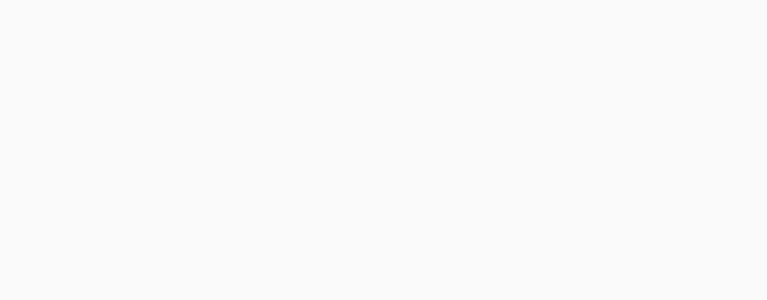
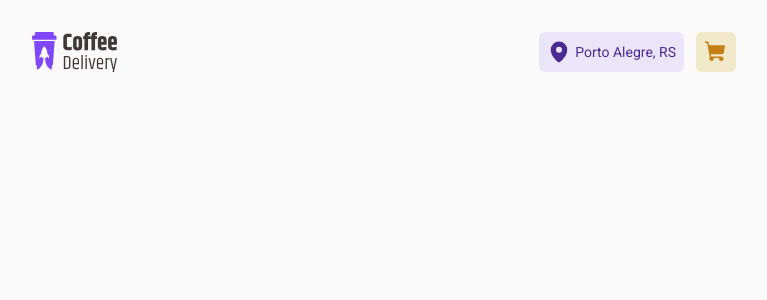
Before and after one commit to Sans-arch/coffee-delivery, a React (Vite) app: page / in a window 1280 px wide. Shown: the top 300 px of the page, without its empty margins (256-1023 px from the left). Built offline with nearby package versions, Linux system fonts and the light colour scheme.

Commit message:
Create header component

```diff
--- a/index.html
+++ b/index.html
@@ -7,7 +7,7 @@
   <meta name="viewport" content="width=device-width, initial-scale=1.0" />
   <link rel="preconnect" href="https://fonts.googleapis.com" />
   <link rel="preconnect" href="https://fonts.gstatic.com" crossorigin />
-  <link href="https://fonts.googleapis.com/css2?family=Baloo+2:wght@700;800&family=Roboto:wght@400;700&display=swap"
+  <link href="https://fonts.googleapis.com/css2?family=Baloo+2:wght@700;800&family=Roboto:wght@400;500;700&display=swap"
     rel="stylesheet" />
   <title>Coffee Delivery</title>
 </head>
--- a/package.json
+++ b/package.json
@@ -12,6 +12,7 @@
     "phosphor-react": "^1.4.1",
     "react": "^18.2.0",
     "react-dom": "^18.2.0",
+    "react-router-dom": "^6.9.0",
     "styled-components": "^5.3.9"
   },
   "devDependencies": {
--- a/src/App.tsx
+++ /dev/null
@@ -1,14 +0,0 @@
-import { ThemeProvider } from "styled-components"
-
-import { GlobalStyle } from "./styles/global"
-import { defaultTheme } from "./styles/themes/default"
-
-function App() {
-  return (
-    <ThemeProvider theme={defaultTheme}>
-      <GlobalStyle />
-    </ThemeProvider>
-  )
-}
-
-export default App
--- /dev/null
+++ b/src/App/App.tsx
@@ -0,0 +1,19 @@
+import { ThemeProvider } from "styled-components"
+
+import { GlobalStyle } from "../styles/global"
+import { defaultTheme } from "../styles/themes/default"
+import { Header } from "../components/Header"
+import { ApplicationContainer } from "./styles"
+
+function App() {
+  return (
+    <ApplicationContainer>
+      <ThemeProvider theme={defaultTheme}>
+        <Header />
+        <GlobalStyle />
+      </ThemeProvider>
+    </ApplicationContainer>
+  )
+}
+
+export default App
--- /dev/null
+++ b/src/App/styles.ts
@@ -0,0 +1,6 @@
+import styled from "styled-components";
+
+export const ApplicationContainer = styled.div`
+  width: 80%;
+  margin: 0 auto;
+`
--- /dev/null
+++ b/src/components/Header/index.tsx
@@ -0,0 +1,22 @@
+import { ActionButtons, CartButton, Container, LocationButton } from "./styles";
+import { MapPin, ShoppingCart } from 'phosphor-react'
+
+import logo from '../../assets/logo.svg';
+
+export function Header() {
+  return (
+    <Container>
+      <img src={logo} alt="Logotipo Coffee Delivery" />
+
+      <ActionButtons>
+        <LocationButton>
+          <MapPin size={24} weight="fill" />
+          <span>Porto Alegre, RS</span>
+        </LocationButton>
+        <CartButton>
+          <ShoppingCart size={24} weight="fill" />
+        </CartButton>
+      </ActionButtons>
+    </Container>
+  )
+}
--- /dev/null
+++ b/src/components/Header/styles.ts
@@ -0,0 +1,54 @@
+import styled from "styled-components";
+
+export const Container = styled.header`
+  /* border: 2px solid red; */
+  display: flex;
+  align-items: center;
+  justify-content: space-between;
+  padding: 32px 160px;
+
+  img {
+    width: 85px;
+    height: 40px;
+  }
+`
+
+export const ActionButtons = styled.div`
+  display: flex;
+  gap: 12px;
+`
+
+export const LocationButton = styled.div`
+  background: ${props => props.theme.product["purple-light"]};
+  display: flex;
+  justify-content: center;
+  align-items: center;
+  padding: 8px;
+  border-radius: 6px;
+
+  svg {
+    color: ${props => props.theme.product["purple-dark"]};
+    margin-right: 4px;
+  }
+
+  span {
+    color: ${props => props.theme.product["purple-dark"]};
+    font-size: 14px;
+    font-weight: 400;
+    line-height: 130%;
+  }
+  `
+
+export const CartButton = styled.div`
+  background: ${props => props.theme.product["yellow-light"]};
+  display: flex;
+  justify-content: center;
+  align-items: center;
+  padding: 8px;
+  border-radius: 6px;
+  cursor: pointer;
+
+  svg {
+    color: ${props => props.theme.product["yellow-dark"]};
+  }
+`
--- a/src/main.tsx
+++ b/src/main.tsx
@@ -1,6 +1,6 @@
 import React from 'react'
 import ReactDOM from 'react-dom/client'
-import App from './App'
+import App from './App/App'
 
 ReactDOM.createRoot(document.getElementById('root') as HTMLElement).render(
   <React.StrictMode>
--- /dev/null
+++ b/src/pages/Home/index.tsx
@@ -0,0 +1,3 @@
+export function Home() {
+  return <h1>Home</h1>
+}
```
Also changed, not shown: src/assets/logo.svg (added), src/pages/Home/styles.ts (added), 1 other file (tests, documents, lock files or other folders).
